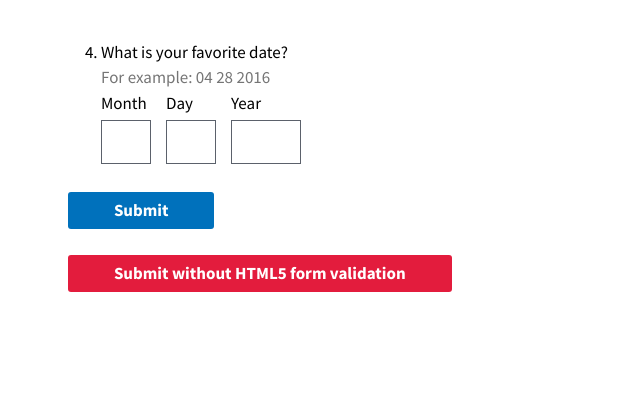
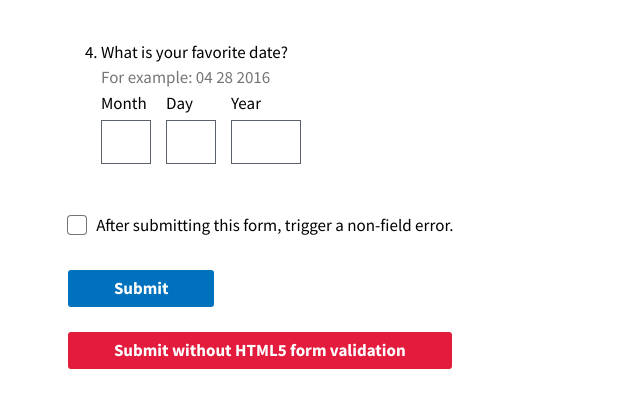
Before and after one commit to 18F/django-uswds-forms, a Django app: page / in a window 1280 px wide. Shown: the part 856-1251 px from the top of the page, without its empty margins (0-640 px from the left). Before the commit the page ends 1148 px from the top, so only its background shows below. Run offline with Django 3.2, Linux system fonts and the light colour scheme.

Commit message:
Make fieldset work w/ BooleanFields, add non-field error to example app.

```diff
--- a/example/app/templates/home.html
+++ b/example/app/templates/home.html
@@ -42,12 +42,14 @@ body {
 <form method="post">
   {% csrf_token %}
   {% load uswds_forms %}
+  {{ form.non_field_errors }}
   <ol>
     <li>{% fieldset form.president %}</li>
     <li>{% fieldset form.park %}</li>
     <li>{% fieldset form.states %}</li>
     <li>{% fieldset form.date %}</li>
   </ol>
+  {% fieldset form.trigger_non_field_error %}
   <button type="submit">Submit</button>
   <button type="submit" class="usa-button-secondary" formnovalidate>
     Submit without HTML5 form validation
--- a/example/app/views.py
+++ b/example/app/views.py
@@ -1,6 +1,9 @@
 from django.shortcuts import render
 from django import forms
-from uswds_forms.radio_and_checkbox import UswdsRadioSelect, UswdsCheckbox
+from uswds_forms.radio_and_checkbox import (
+    UswdsRadioSelect,
+    UswdsCheckboxSelectMultiple
+)
 from uswds_forms.date import SplitDateField
 from uswds_forms.errors import UswdsErrorList
 
@@ -26,7 +29,7 @@ class ExampleForm(forms.Form):
 
     states = forms.MultipleChoiceField(
         label="What states have you visited?",
-        widget=UswdsCheckbox,
+        widget=UswdsCheckboxSelectMultiple,
         required=False,
         choices=(
             ('OH', 'Ohio'),
@@ -37,6 +40,12 @@ class ExampleForm(forms.Form):
 
     date = SplitDateField(label="What is your favorite date?")
 
+    trigger_non_field_error = forms.BooleanField(
+        label=("After submitting this form, trigger a "
+               "non-field error."),
+        required=False,
+    )
+
 
 def home(request):
     form_kwargs = dict(
@@ -45,6 +54,8 @@ def home(request):
 
     if request.method == 'POST':
         form = ExampleForm(request.POST, **form_kwargs)
+        if form.data.get('trigger_non_field_error'):
+            form.add_error(None, 'This is the non-field error you requested.')
     else:
         form = ExampleForm(**form_kwargs)
 
--- a/uswds_forms/radio_and_checkbox.py
+++ b/uswds_forms/radio_and_checkbox.py
@@ -19,5 +19,6 @@ class UswdsRadioSelect(UswdsWidgetMixin, forms.widgets.RadioSelect):
     pass
 
 
-class UswdsCheckbox(UswdsWidgetMixin, forms.widgets.CheckboxSelectMultiple):
+class UswdsCheckboxSelectMultiple(UswdsWidgetMixin,
+                                  forms.widgets.CheckboxSelectMultiple):
     pass
--- a/uswds_forms/templates/uswds_forms/fieldset.html
+++ b/uswds_forms/templates/uswds_forms/fieldset.html
@@ -1,5 +1,6 @@
 <fieldset {% if field.errors %}class="usa-input-error"{% endif %}>
   {{ field.errors }}
+  {% if put_field_before_label %}{{ field }}{% endif %}
   {% if use_legend %}
     {# <legend>s are difficult/impossible to style but are great for screen readers, so we'll make them invisible to sighted users. #}
     <legend class="usa-sr-only">{{ field.label }}</legend>
@@ -7,7 +8,7 @@
   {% else %}
     {{ field.label_tag }}
   {% endif %}
-  {{ field }}
+  {% if not put_field_before_label %}{{ field }}{% endif %}
   {% if field.help_text %}
     <p class="usa-form-hint">{{ field.help_text }}</p>
   {% endif %}
--- a/uswds_forms/templatetags/uswds_forms.py
+++ b/uswds_forms/templatetags/uswds_forms.py
@@ -26,5 +26,7 @@ def fieldset(context, field):
 
     return t.render(template.Context({
         'field': field,
+        'put_field_before_label': isinstance(field.field.widget,
+                                             forms.CheckboxInput),
         'use_legend': isinstance(field.field.widget, LEGEND_WIDGETS)
     }))
```
